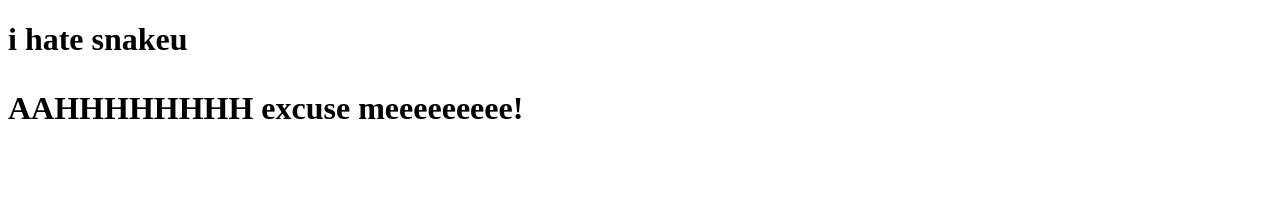
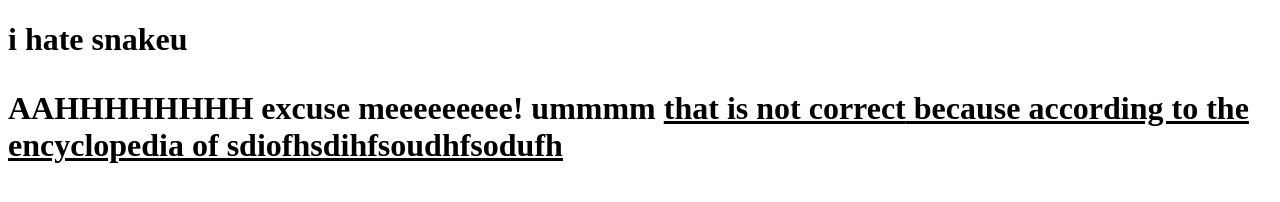
Before and after one commit to viviannnnn/tAehYUng, a plain HTML site: page index.html in a window 1280 px wide. Drawn offline with Linux system fonts and the light colour scheme.

Commit message:
Update index.html

```diff
--- a/index.html
+++ b/index.html
@@ -2,6 +2,6 @@
 <html>
  <body>
 <h1>i hate snakeu<h1>
-<p>AAHHHHHHHH excuse meeeeeeeee!<p>
+<p>AAHHHHHHHH excuse meeeeeeeee! ummmm <u>that is not correct<u> because according to the encyclopedia of <b>sdiofhsdihfsoudhfsodufh<b><p>
  </body>
 </html>
```
